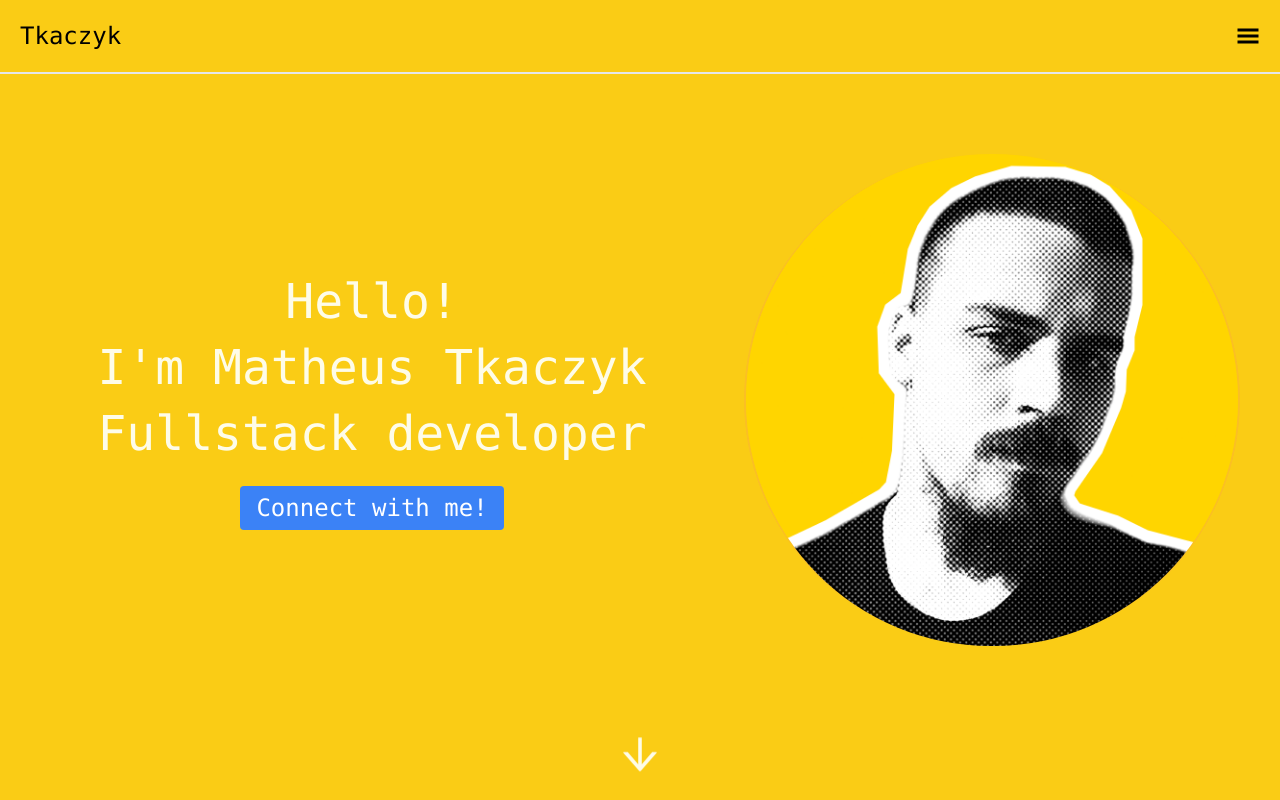
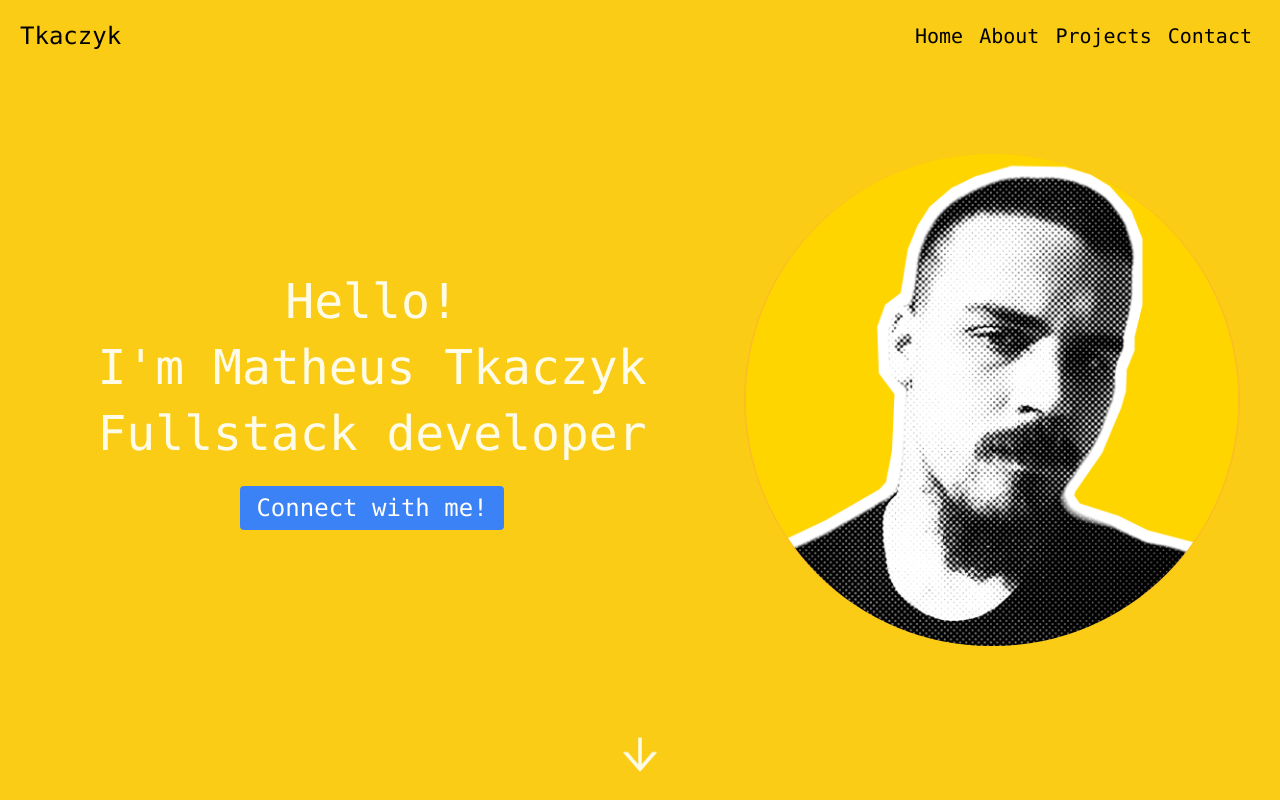
Before and after one commit to matheustkaczyk/portfolio_tailwind, a React (Vite) app: page / in a window 1280 px wide. Built offline with nearby package versions, Linux system fonts and the light colour scheme.

Commit message:
feat: adding navigation on header

```diff
--- a/src/components/Header/index.jsx
+++ b/src/components/Header/index.jsx
@@ -1,5 +1,4 @@
 import { useState, useEffect } from 'react';
-import { GiHamburgerMenu } from 'react-icons/gi';
 
 function Header() {
   const [isSticky, setIsSticky] = useState(false);
@@ -21,12 +20,28 @@ function Header() {
   }, []);
 
   return (
-    <header className={`fixed mx-auto h-auto w-screen p-5 border-b-2 bg-yellow-400 top-0 left-0 transition-all duration-500 ease-in-out z-50 ${isSticky ? 'h-12' : 'h-16'}`}>
-      <div className='flex flex-row justify-between items-center'>
-        <h1 className="font-mono font-thin text-2xl">Tkaczyk</h1>
-        <GiHamburgerMenu className='text-2xl' />
+    <header className={`fixed w-full top-0 left-0 transition-all duration-500 ease-in-out z-50 ${isSticky ? 'h-12' : 'h-16'}`}>
+      <div className="max-w-7xl mx-auto p-5">
+        <div className='flex flex-row justify-between items-center'>
+          <h1 className="font-mono font-thin text-2xl">Tkaczyk</h1>
+          <ul>
+            <li className='inline-block mx-2'>
+              <a href="#home" className="font-mono font-thin text-xl">Home</a>
+            </li>
+            <li className='inline-block mx-2'>
+              <a href="#about" className="font-mono font-thin text-xl">About</a>
+            </li>
+            <li className='inline-block mx-2'>
+              <a href="#projects" className="font-mono font-thin text-xl">Projects</a>
+            </li>
+            <li className='inline-block mx-2'>
+              <a href="#contact" className="font-mono font-thin text-xl">Contact</a>
+            </li>
+          </ul>
+        </div>
       </div>
     </header>
+
   )
 }
 
```
